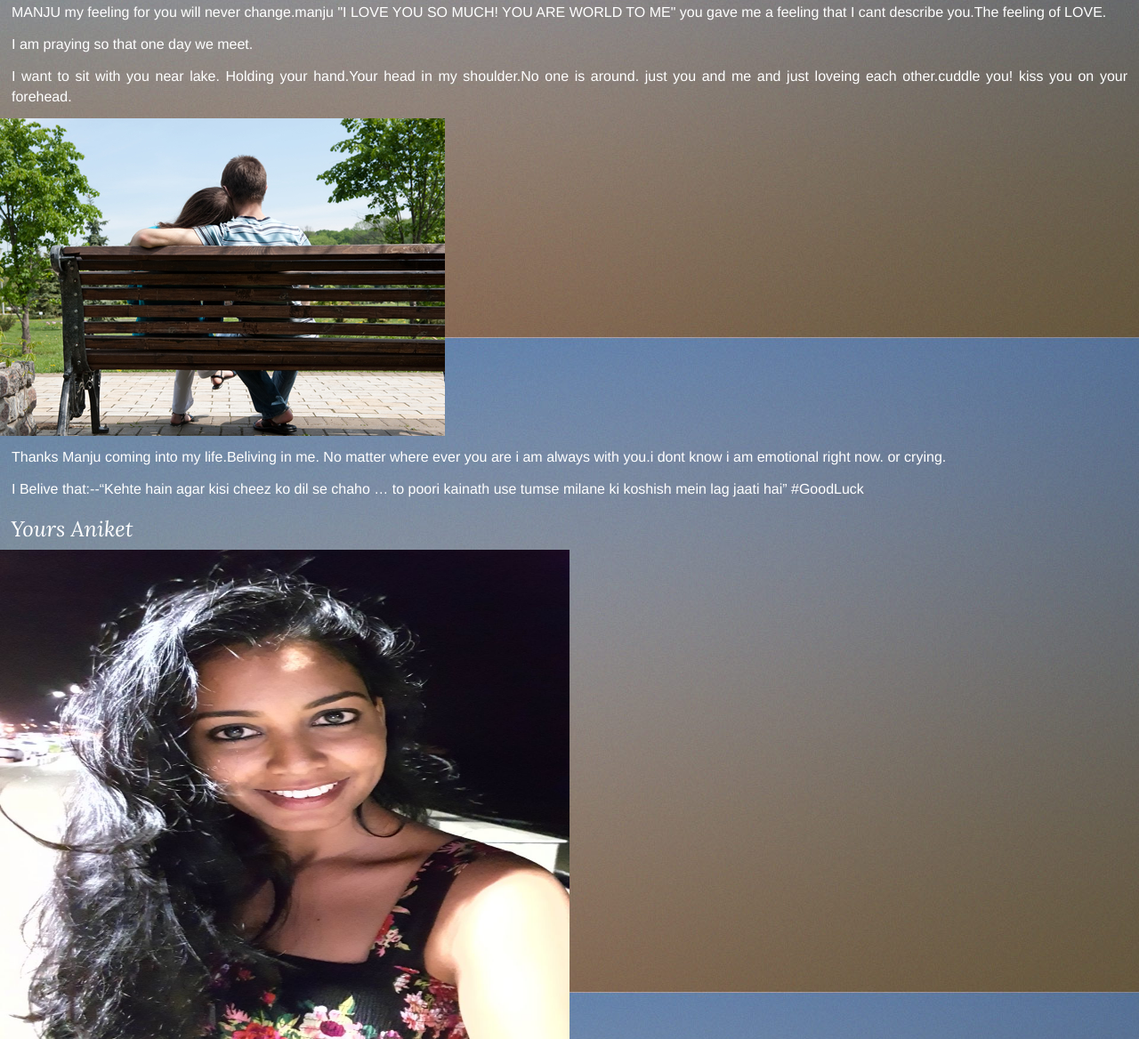
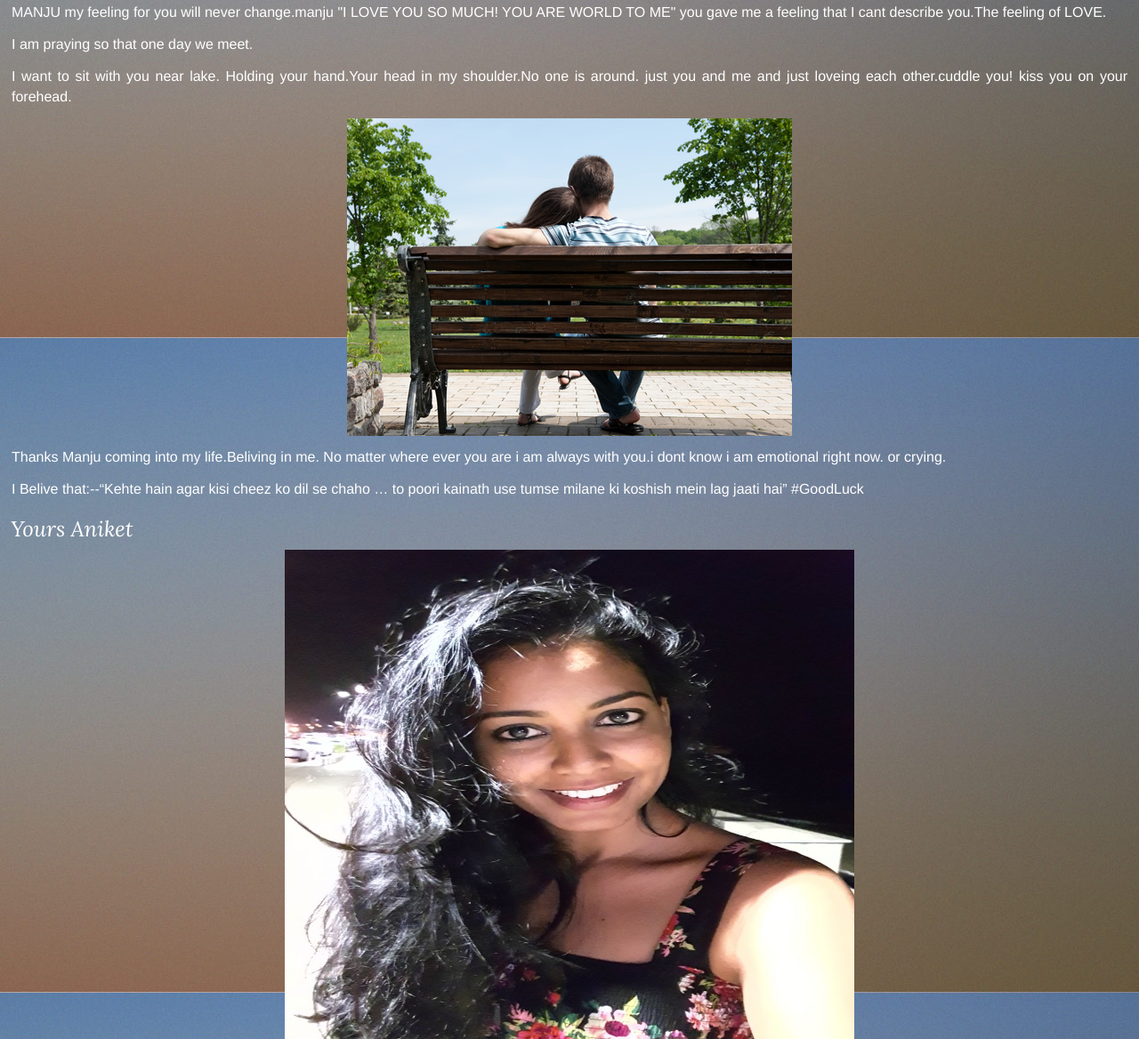
Before and after one commit to manju19938704/manjuaniket.github.io, a plain HTML site: page index.html in a window 1280 px wide. Shown: the part 357-1525 px from the top of the page at 89% size. Drawn offline with nearby package versions, Linux system fonts and the light colour scheme.

Commit message:
Update index.html

```diff
--- a/index.html
+++ b/index.html
@@ -38,14 +38,19 @@
           <p>I am praying so that one day we meet.</p>
           <p>I want to sit with you near lake. Holding your hand.Your head in my shoulder.No one is around. just you and me and just loveing each other.cuddle you! kiss you on your forehead.</p>
 
-          <img class="img-responsive" src="img/benchwithher.jpg">
-
+          <div style="text-align: -webkit-center;">
+<img class="img-responsive" src="img/benchwithher.jpg" style="
+    text-align: -webkit-center !important;
+">
+</div>
           <p>Thanks Manju coming into my life.Beliving in me. No matter where ever you are i am always with you.i dont know i am emotional right now. or crying.</p>
 
           <p>I Belive that:--“Kehte hain agar kisi cheez ko dil se chaho … to poori kainath use tumse milane ki koshish mein lag jaati hai” #GoodLuck</p>
 
             <h3>Yours Aniket</h3>
+      <div style="text-align: -webkit-center;">
 <img class="img-responsive manjuimg" src="img/manu14.jpg">
+      </div>
 
 
 
```
